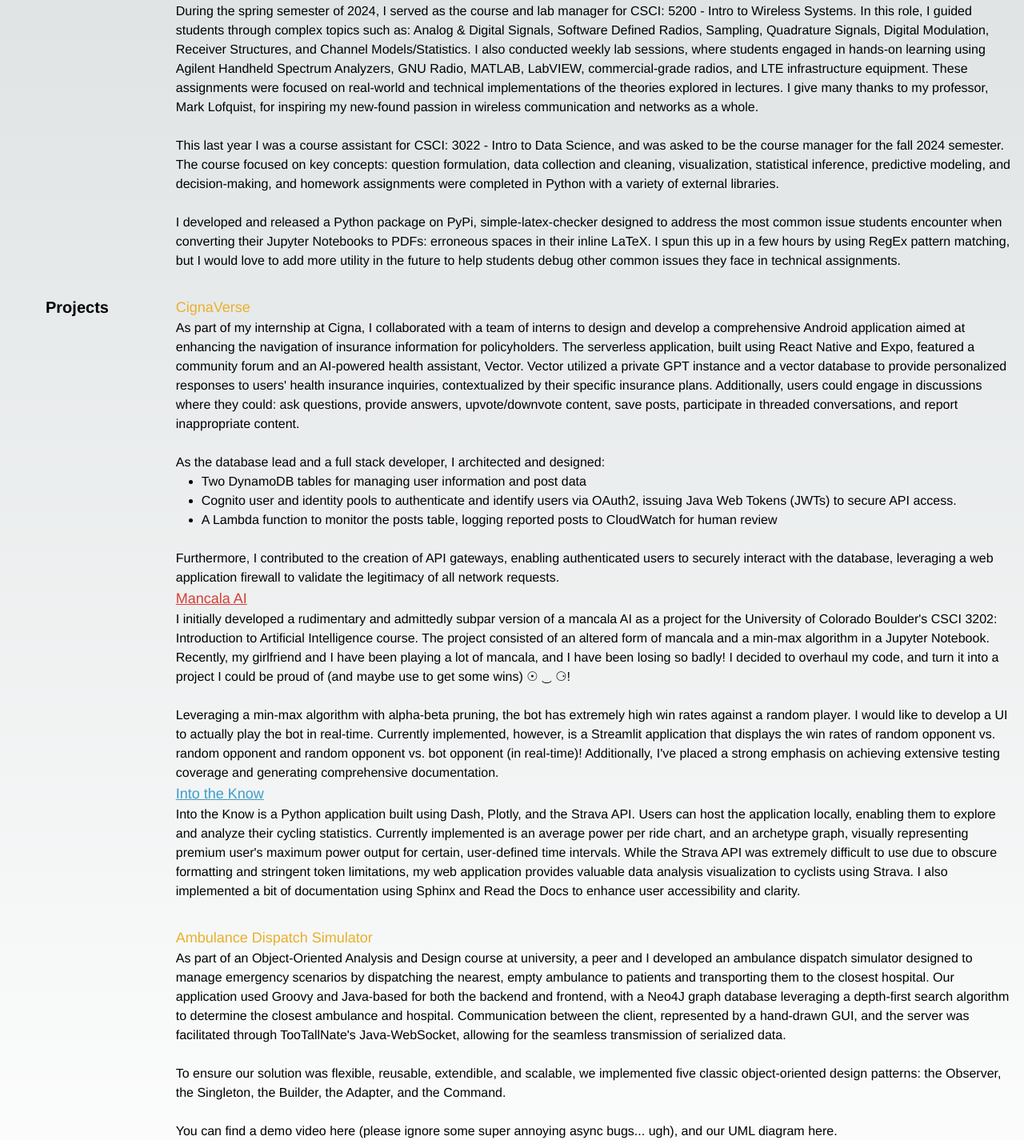
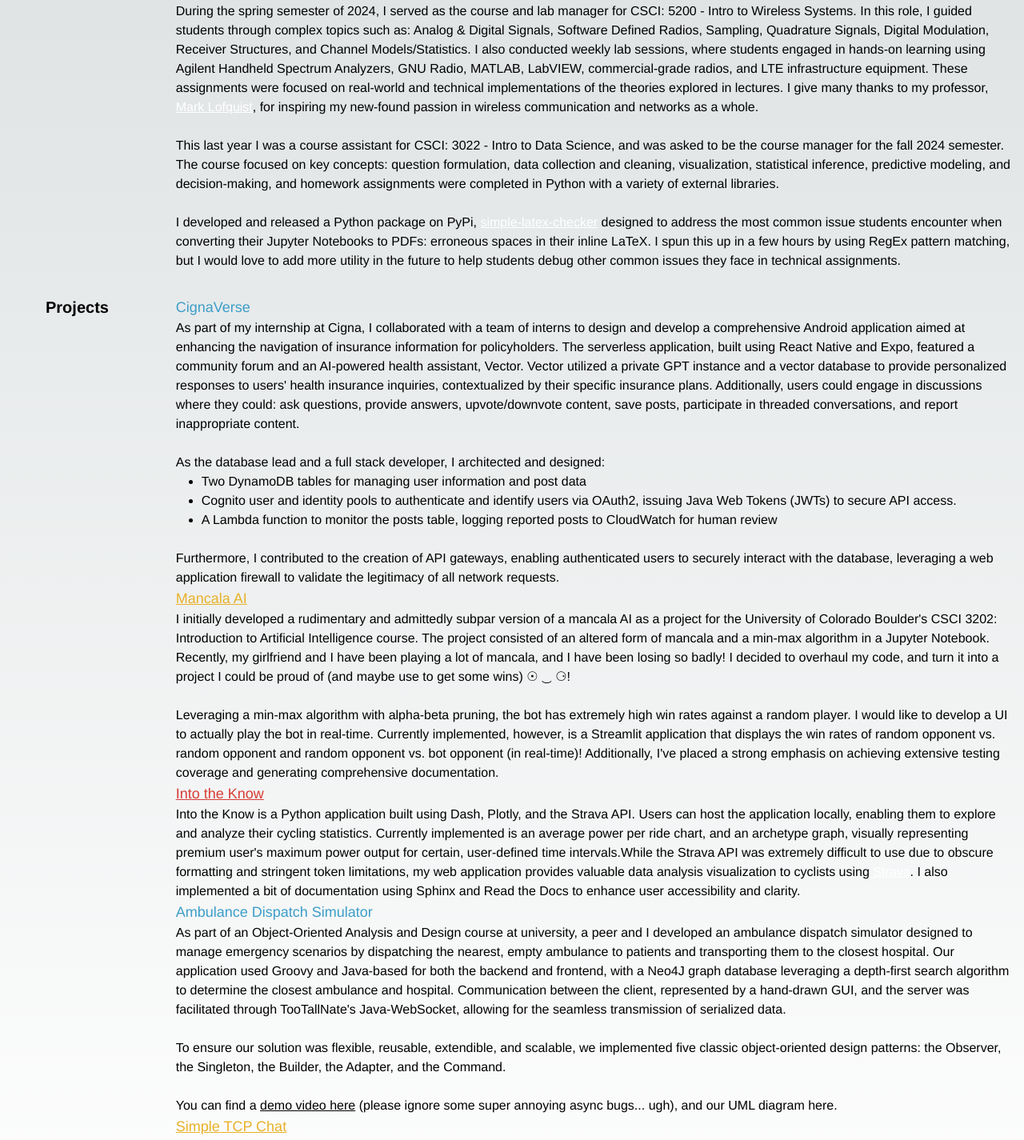
Before and after one commit to vincedbowen/vincedbowen.github.io, a Next.js app: page /vb-web/resume in a window 1280 px wide. Shown: the part 510-1935 px from the top of the page at 80% size. Built offline with nearby package versions, Linux system fonts and the light colour scheme.

Commit message:
adding links to resume

```diff
--- a/app/resume/page.js
+++ b/app/resume/page.js
@@ -61,12 +61,12 @@
                                 In this role, I guided students through complex topics such as: Analog & Digital Signals, Software Defined Radios, Sampling, Quadrature Signals, Digital Modulation, Receiver Structures, and Channel Models/Statistics.
                                 I also conducted weekly lab sessions, where students engaged in hands-on learning using Agilent Handheld Spectrum Analyzers, GNU Radio, MATLAB, LabVIEW, commercial-grade radios, and LTE infrastructure equipment.
                                 These assignments were focused on real-world and technical implementations of the theories explored in lectures.
-                                I give many thanks to my professor, Mark Lofquist, for inspiring my new-found passion in wireless communication and networks as a whole.
+                                I give many thanks to my professor, <Link href={'https://www.linkedin.com/in/malofquist/'} className='text-white underline hover:text-red hover:no-underline'>Mark Lofquist</Link>, for inspiring my new-found passion in wireless communication and networks as a whole.
                                 <br/><br/>
                                 This last year I was a course assistant for CSCI: 3022 - Intro to Data Science, and was asked to be the course manager for the fall 2024 semester.
                                 The course focused on key concepts: question formulation, data collection and cleaning, visualization, statistical inference, predictive modeling, and decision-making, and homework assignments were completed in Python with a variety of external libraries.
                                 <br/><br/>
-                                I developed and released a Python package on PyPi, simple-latex-checker designed to address the most common issue students encounter when converting their Jupyter Notebooks to PDFs: erroneous spaces in their inline LaTeX.
+                                I developed and released a Python package on PyPi, <Link href={'https://pypi.org/project/simple-latex-checker/'} className='text-white underline hover:text-red hover:no-underline'>simple-latex-checker</Link> designed to address the most common issue students encounter when converting their Jupyter Notebooks to PDFs: erroneous spaces in their inline LaTeX.
                                 I spun this up in a few hours by using RegEx pattern matching, but I would love to add more utility in the future to help students debug other common issues they face in technical assignments.
                             </text>
                         </li>
@@ -80,7 +80,7 @@
                     <td className='p-4'>
                         <ul class="list-none">
                             <li>
-                                <text className='text-lg text-yellow'>CignaVerse</text>
+                                <text className='text-lg text-light-blue'>CignaVerse</text>
                                 <br/>
                                 <text>
                                     {`As part of my internship at Cigna, I collaborated with a team of interns to design and develop a comprehensive Android application aimed at enhancing the navigation of insurance information for policyholders.
@@ -106,8 +106,8 @@
                                 </text>
                             </li>
                             <li>
-                                <text className='text-lg text-red'>
-                                    <Link href={'https://github.com/vincedbowen/mancala_ai'} className='underline hover:text-white'>Mancala AI</Link>
+                                <text className='text-lg text-yellow'>
+                                    <Link href={'https://github.com/vincedbowen/mancala_ai'} className='underline hover:text-white hover:no-underline'>Mancala AI</Link>
                                 </text>
                                 <br/>
                                 <text>
@@ -122,21 +122,21 @@
                                 Additionally, I've placed a strong emphasis on achieving extensive testing coverage and generating comprehensive documentation.`}
                                 </text>
                             </li>
-                            <li className='pb-8'>
-                                <text className='text-lg text-light-blue'>
+                            <li>
+                                <text className='text-lg text-red'>
                                     <Link href={'https://github.com/vincedbowen/into-the-know'} className='underline hover:text-white hover:no-underline'>Into the Know</Link>
                                 </text>
                                 <br/>
                                 <text>
                                     {`Into the Know is a Python application built using Dash, Plotly, and the Strava API.
                                     Users can host the application locally, enabling them to explore and analyze their cycling statistics.
-                                    Currently implemented is an average power per ride chart, and an archetype graph, visually representing premium user's maximum power output for certain, user-defined time intervals.
-                                    While the Strava API was extremely difficult to use due to obscure formatting and stringent token limitations, my web application provides valuable data analysis visualization to cyclists using Strava.
-                                    I also implemented a bit of documentation using Sphinx and Read the Docs to enhance user accessibility and clarity.`}
+                                    Currently implemented is an average power per ride chart, and an archetype graph, visually representing premium user's maximum power output for certain, user-defined time intervals.`}
+                                    While the Strava API was extremely difficult to use due to obscure formatting and stringent token limitations, my web application provides valuable data analysis visualization to cyclists using <Link href={'https://www.strava.com/'} className='text-white underline hover:text-red hover:no-underline'>Strava</Link>.
+                                    I also implemented a bit of documentation using Sphinx and Read the Docs to enhance user accessibility and clarity.
                                 </text>
                             </li>
                             <li>
-                                <text className='text-lg text-yellow'>Ambulance Dispatch Simulator</text>
+                                <text className='text-lg text-light-blue'>Ambulance Dispatch Simulator</text>
                                 <br/>
                                 <text>
                                     {`As part of an Object-Oriented Analysis and Design course at university, a peer and I developed an ambulance dispatch simulator designed to manage emergency scenarios by dispatching the nearest, empty ambulance to patients and transporting them to the closest hospital.
@@ -145,17 +145,19 @@
                                     <br/><br/>
                                     To ensure our solution was flexible, reusable, extendible, and scalable, we implemented five classic object-oriented design patterns: the Observer, the Singleton, the Builder, the Adapter, and the Command.
                                     <br/><br/>
-                                    You can find a demo video here (please ignore some super annoying async bugs... ugh), and our UML diagram here.
+                                    You can find a <Link href={'https://www.youtube.com/watch?v=rU7HIwiWxvU'} className='underline hover:text-light-blue hover:no-underline'>demo video here</Link> (please ignore some super annoying async bugs... ugh), and our UML diagram here.
                                 </text>
                             </li>
                             <li>
-                                <text className='text-lg text-red'>Simple TCP Chat</text>
+                                <text className='text-lg text-yellow'>
+                                    <Link href={'https://github.com/vincedbowen/simple-tcp-chat'} className='underline hover:text-white hover:no-underline'>Simple TCP Chat</Link>
+                                </text>
                                 <br/>
                                 <text>
-                                    {`I developed this super straightforward TCP chat room inspired by this tutorial.
+                                    I developed this super straightforward TCP chat room inspired by <Link href={'https://www.youtube.com/watch?v=SimNmTciQTs'} className='underline hover:text-yellow hover:no-underline'>this tutorial</Link>.
                                     By hosting a server on localhost, multiple clients on the same machine can connect through different terminal instances, enabling them to communicate in real time.
                                     Built with Python and standard libraries, but I am eager to transition this code-base to C or C++.
-                                    I am super interested in networks and communication protocols, so I would love to make this simple program much more feature rich in the future.`}
+                                    I am super interested in networks and communication protocols, so I would love to make this simple program much more feature rich in the future.
                                 </text>
                             </li>
                         </ul>
```
